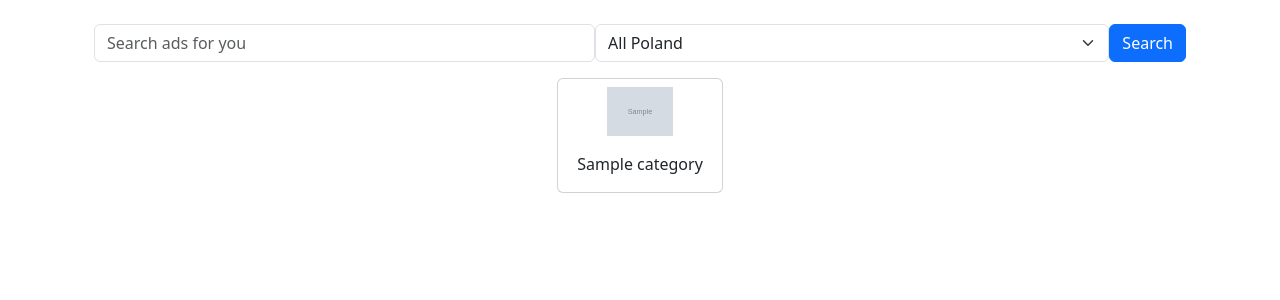
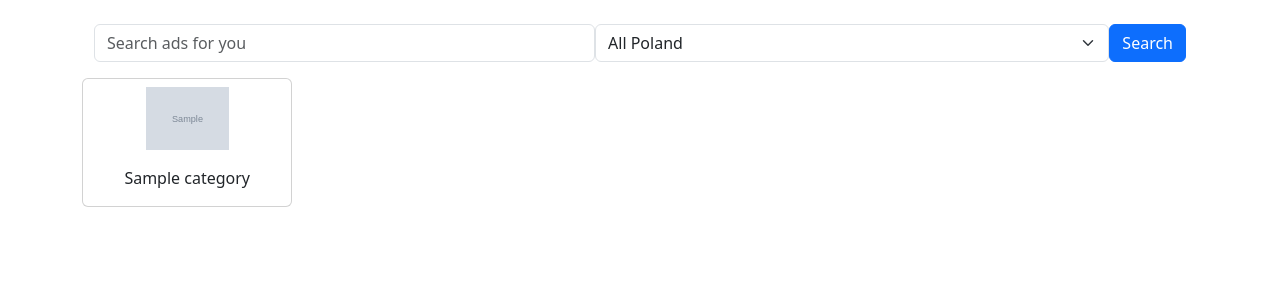
Before and after one commit to VikYer/vioza, a Django app: page / in a window 1280 px wide. Shown: the part 56-356 px from the top of the page. Run offline with Django 5.2, Linux system fonts and the light colour scheme; tables that the repository leaves empty hold one stand-in row (values such as "Sample post"); grey boxes marked "Sample" are stand-in pictures; some libraries are stand-ins or nearby versions.

Commit message:
feat(category_list section): add grid css layout

```diff
--- a/assets/css/styles.css
+++ b/assets/css/styles.css
@@ -0,0 +1,18 @@
+.category-grid {
+    display: grid;
+    gap: 1rem;
+    justify-content: center;
+    grid-template-columns: repeat(3, 1fr);
+}
+
+@media (min-width: 768px) {
+    .category-grid {
+        grid-template-columns: repeat(5, 1fr);
+    }
+}
+
+@media (min-width: 1400px) {
+    .category-grid {
+        grid-template-columns: repeat(7, 1fr);
+    }
+}
--- a/templates/classified/includes/_category_list.html
+++ b/templates/classified/includes/_category_list.html
@@ -1,9 +1,9 @@
 <div class="container">
-    <div class="row row-cols-3 row-cols-md-6 row-cols-lg-10 row-cols-xl-12 justify-content-center">
+    <div class="category-grid justify-content-center">
         {% for category in categories %}
         <div class="col text-center">
 
-            <div class="card mb-3 category-card"
+            <div class="card mb-1 category-card"
                  data-category-id="{{ category.id }}"
                  data-subcategories='[
                     {% for sub in category.subcategories.all %}
```
